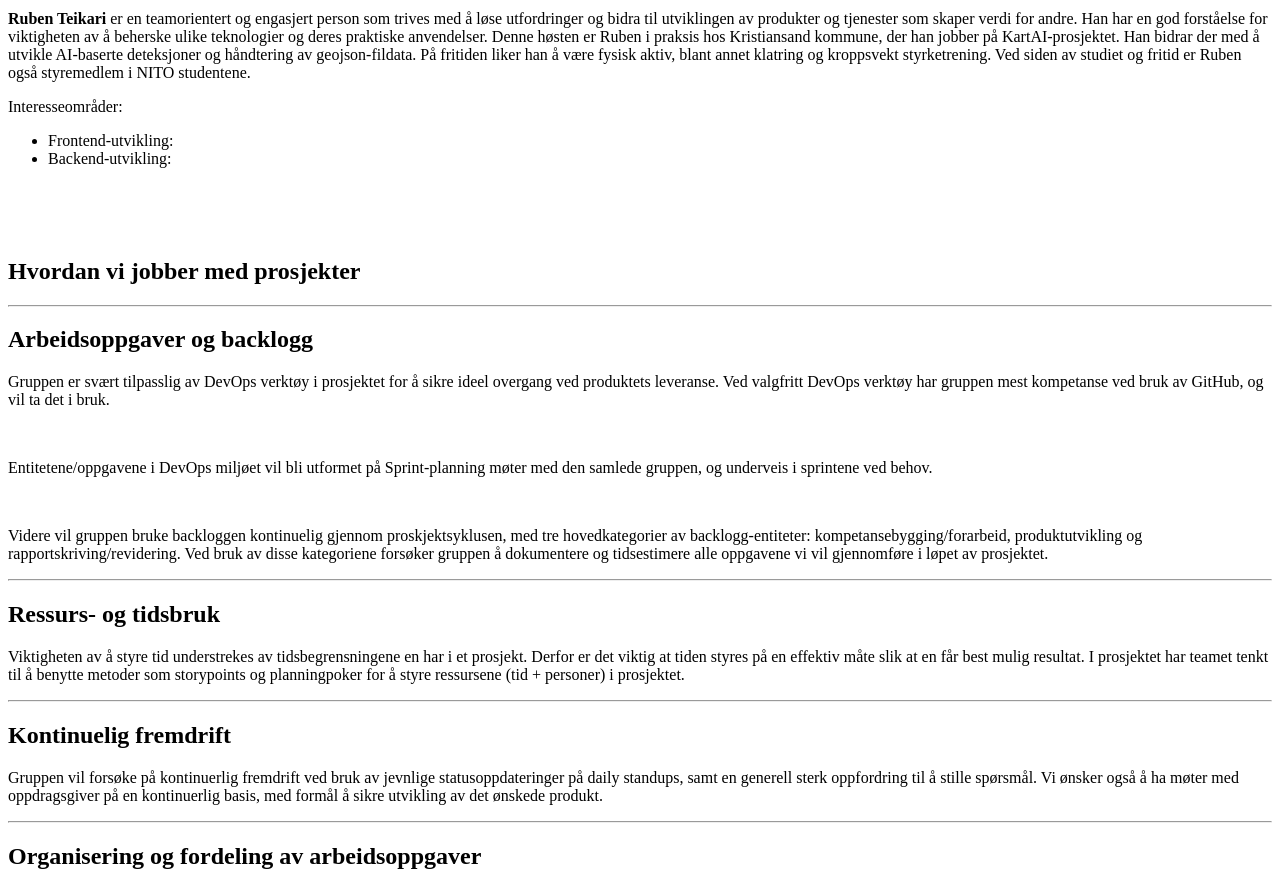
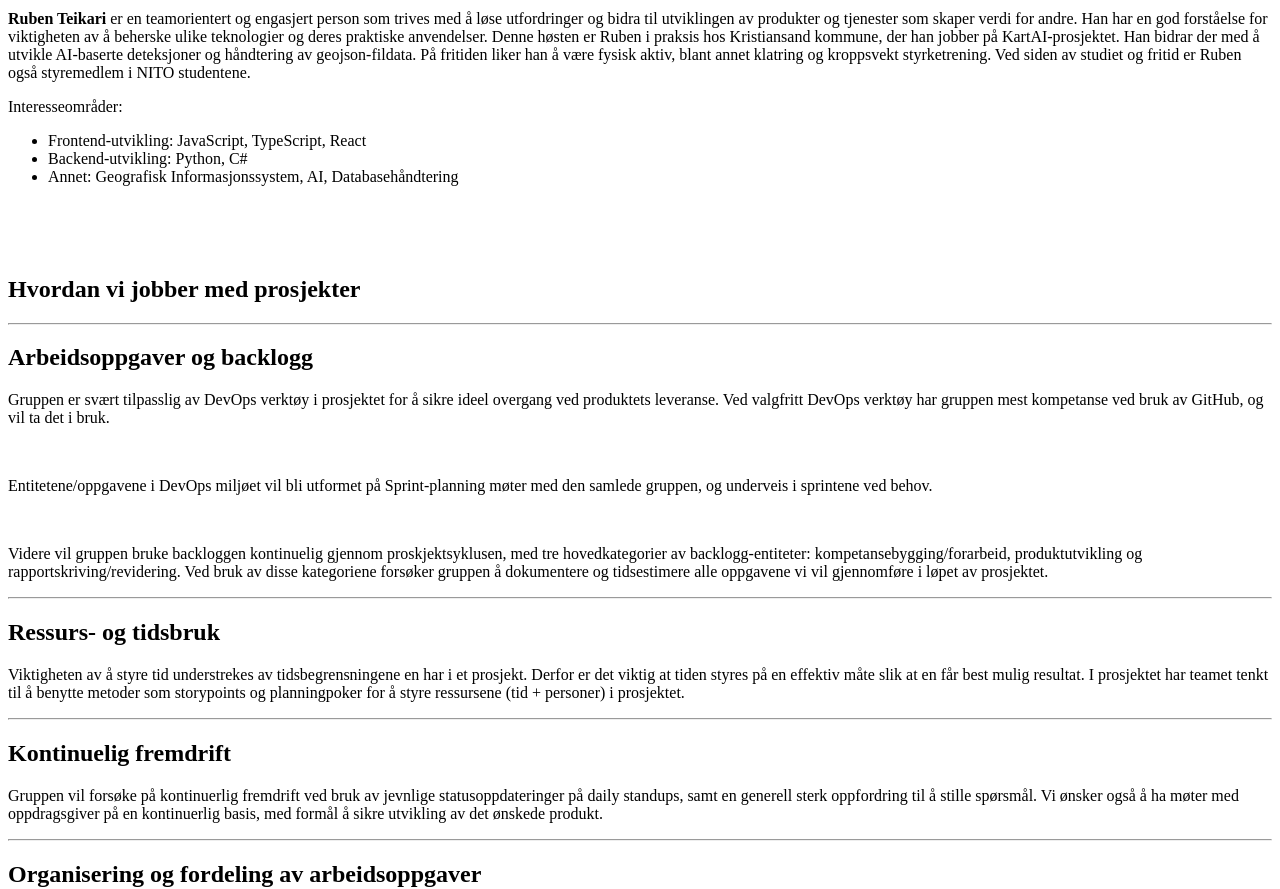
Before and after one commit to martinstereo/gruppe-3, a Next.js app: page / in a window 1280 px wide. Shown: the part 4060-4949 px from the top of the page. Built offline with nearby package versions, Linux system fonts and the light colour scheme.

Commit message:
ruben tekst

```diff
--- a/pages/index.js
+++ b/pages/index.js
@@ -322,8 +322,9 @@ return (
                     Interesseområder:
                   </p>
                   <ul className='pl-5 list-disc'>
-                    <li className='py-1'>Frontend-utvikling:</li>
-                    <li className='py-1'>Backend-utvikling:</li>
+                    <li className='py-1'>Frontend-utvikling: JavaScript, TypeScript, React</li>
+                    <li className='py-1'>Backend-utvikling: Python, C#</li>
+                    <li className='py-1'>Annet: Geografisk Informasjonssystem, AI, Databasehåndtering</li>
                   </ul>
 
                 </div>
```
